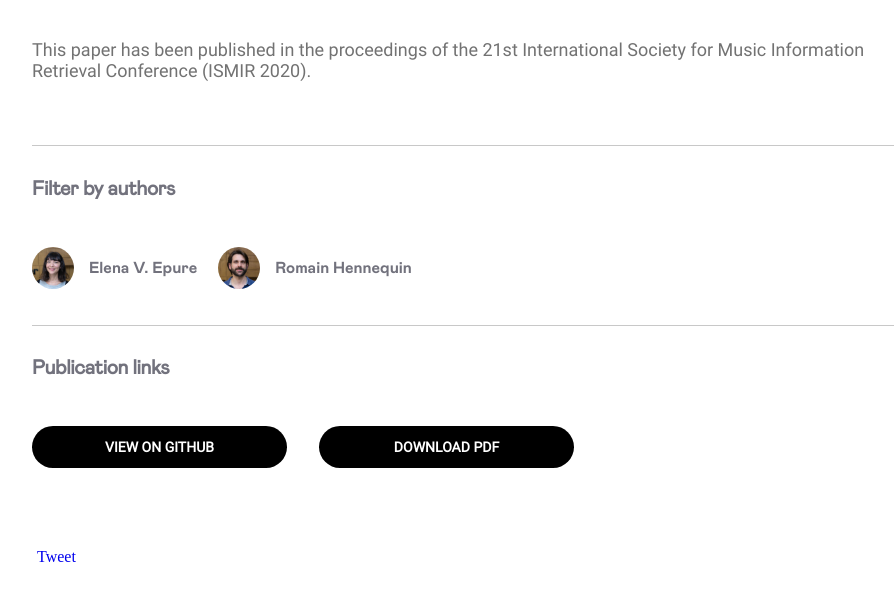
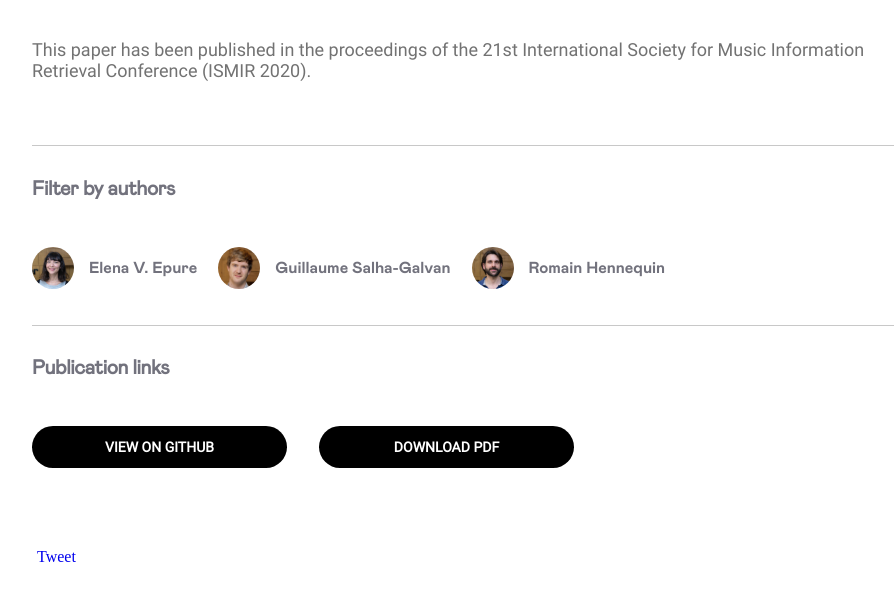
Before and after one commit to deezer/deezer.github.io, a Jekyll site: the page built from _posts/2020-10-12-ismir-epure.md, in a window 1280 px wide and 900 px high, scrolled down 1077 px, cut to the strip 0-632 px from the top of the window. Shown: the top 601 px of the strip, without its empty margins (160-1054 px from the left). Built offline with Jekyll 4.4.1, drawn with Linux system fonts in a browser that asks for light colours; comment, search, counter and statistics services are not loaded; part of the change alters nothing that is shown.

```diff
--- a/_posts/2020-10-12-ismir-epure.md
+++ b/_posts/2020-10-12-ismir-epure.md
@@ -10,7 +10,7 @@ category: Publication
 author: eepure
 people:
  - eepure
- - gsalha
+ - gsalhagalvan
  - rhennequin
 publication_type: conference
 publication_title: Multilingual Music Genre Embeddings for Effective Cross-Lingual Music Item Annotation
```
